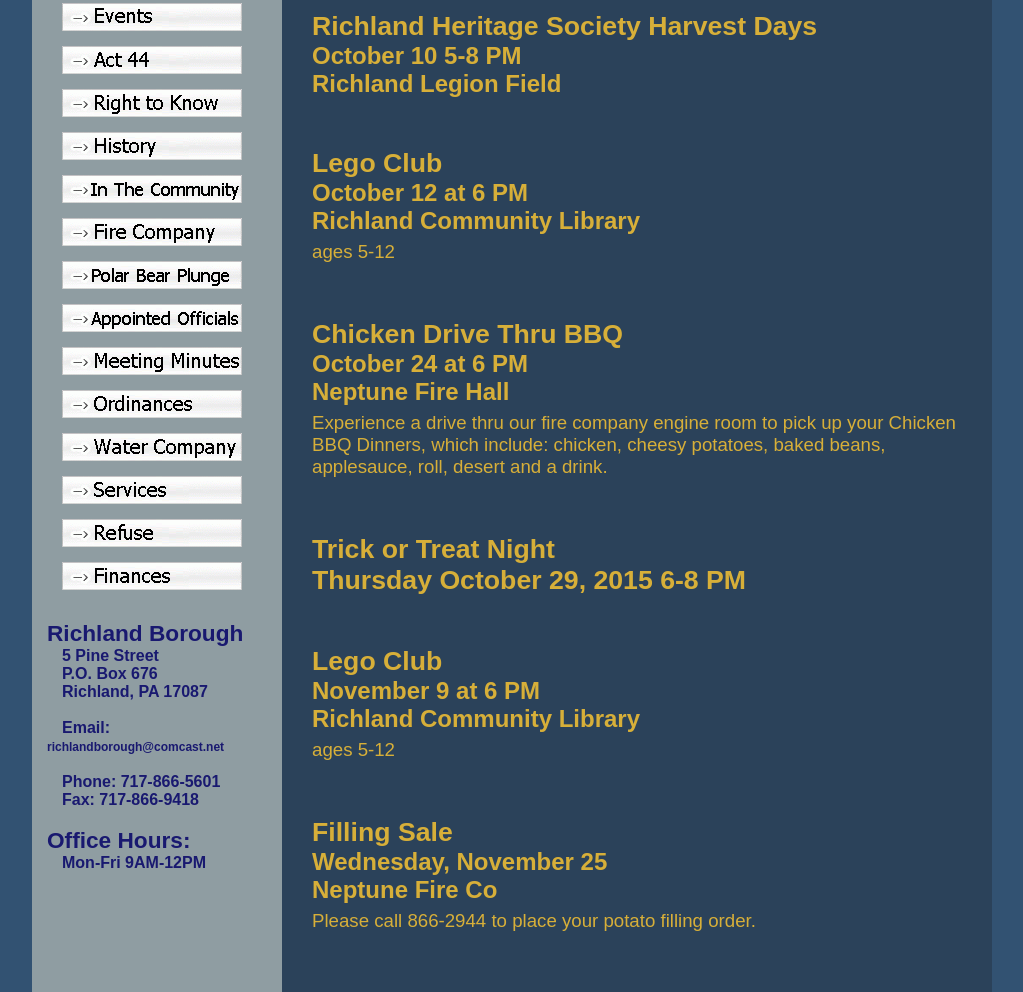
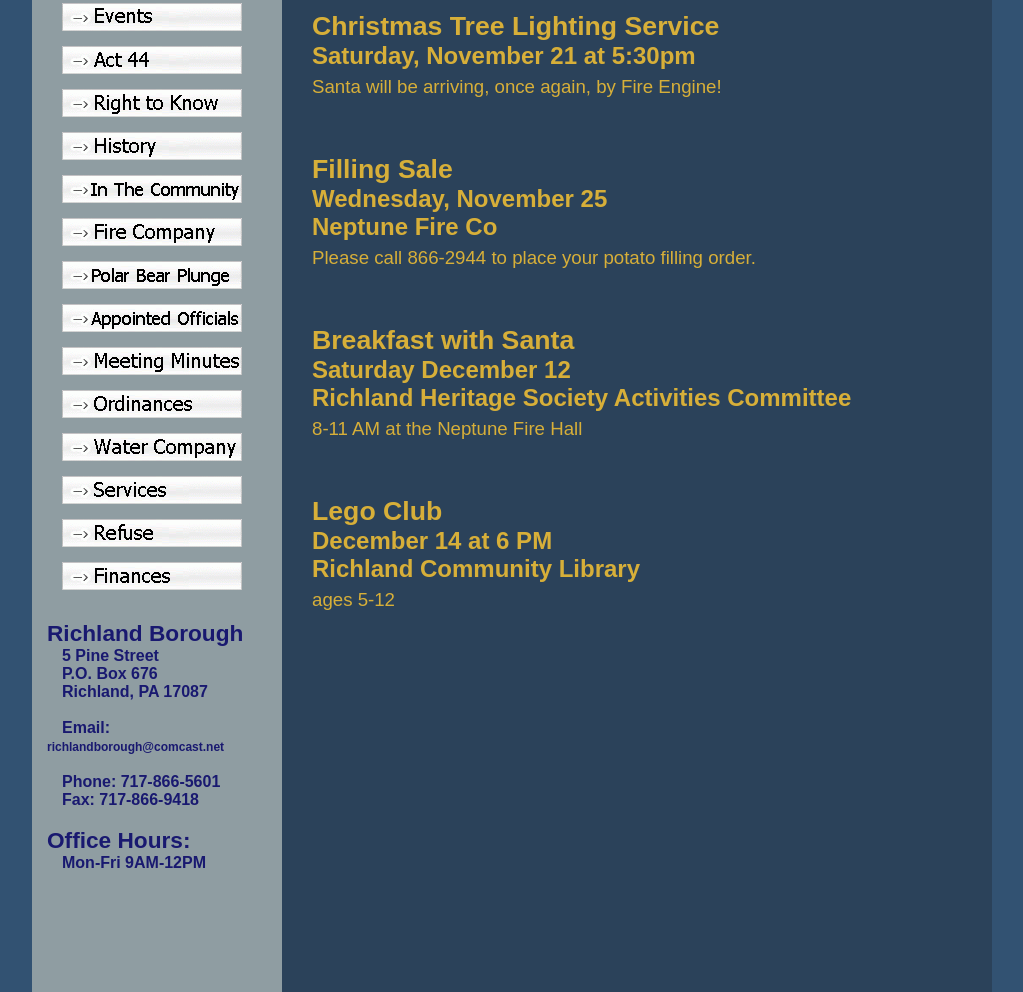
Before and after one commit to wadeanthony0100/Richland-Borough-dot-org, a plain HTML site: page events.html in a window 1280 px wide. Shown: the part 298-1290 px from the top of the page, without its empty margins (128-1151 px from the left). Drawn offline with Linux system fonts and the light colour scheme; a script that the page names is missing.

Commit message:
incremental update

```diff
--- a/events.html
+++ b/events.html
@@ -176,38 +176,13 @@
         </div>
     -->
 
+
         <div class="event">
-        <h2>Richland Heritage Society Harvest Days</h2><br>
-        <h3>October 10 5-8 PM</h3><br>
-        <h3>Richland Legion Field</h3>
+        <h2>Christmas Tree Lighting Service</h2><br>
+        <h3>Saturday, November 21 at 5:30pm</h3><br>
+        <p>Santa will be arriving, once again, by Fire Engine!</p>
         </div>
 
-        <div class="event">
-        <h2>Lego Club</h2><br>
-        <h3>October 12 at 6 PM</h3><br>
-        <h3>Richland Community Library</h3>
-        <p>ages 5-12</p>
-        </div>
-
-        <div class="event">
-        <h2>Chicken Drive Thru BBQ</h2><br>
-        <h3>October 24 at 6 PM</h3><br>
-        <h3>Neptune Fire Hall</h3>
-        <p>Experience a drive thru our fire company engine room to pick up your Chicken BBQ Dinners, which include: chicken, cheesy potatoes, baked beans, applesauce, roll, desert and a drink.</p>
-        </div>
-
-
-        <div class="event">
-        <h2>Trick or Treat Night</h2><br>
-        <h2>Thursday October 29, 2015 6-8 PM</h2>
-        </div>
-
-        <div class="event">
-        <h2>Lego Club</h2><br>
-        <h3>November 9 at 6 PM</h3><br>
-        <h3>Richland Community Library</h3>
-        <p>ages 5-12</p>
-        </div>
 
         <div class="event">
         <h2>Filling Sale</h2><br>
@@ -215,7 +190,6 @@
         <h3>Neptune Fire Co</h3>
         <p> Please call 866-2944 to place your potato filling order.</p>
         </div>
-
         <div class="event">
         <h2>Breakfast with Santa</h2><br>
         <h3>Saturday December 12</h3><br>
```
Also changed, not shown: meeting_minuites.html (+3 -3 lines), right_to_know.html (+1 -1 lines), 5 other files.
